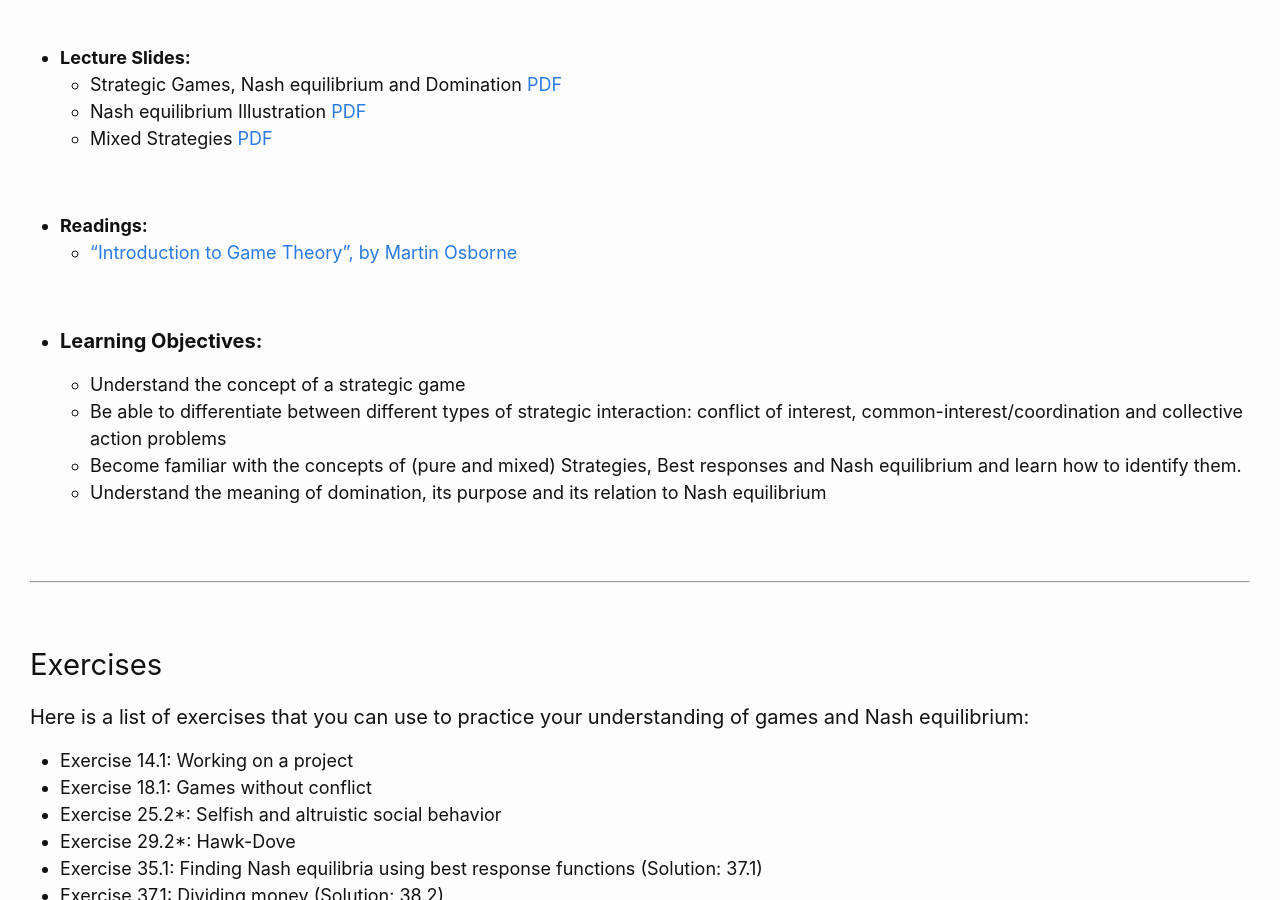
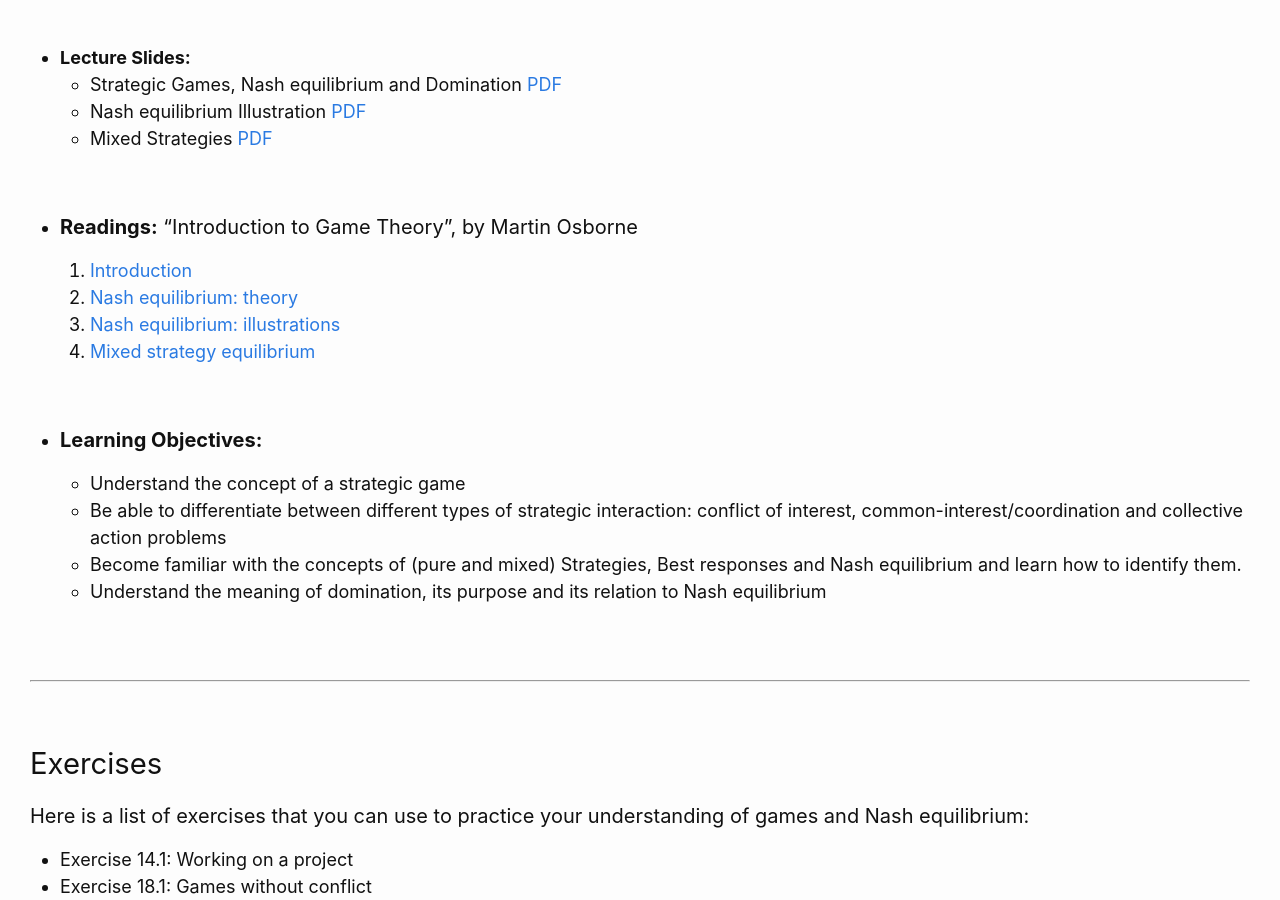
Before and after one commit to DrPeteAWag/MathEcon2022, a Jekyll site: the page built from _posts/2022-10-06-section1.md, in a window 1280 px wide and 900 px high, scrolled down 574 px. Built offline with Jekyll 4.4.1, drawn with Linux system fonts in a browser that asks for light colours.

Commit message:
Update 2022-10-06-section1.md

```diff
--- a/_posts/2022-10-06-section1.md
+++ b/_posts/2022-10-06-section1.md
@@ -21,9 +21,13 @@ We then continue to explore the concept of domination. A strategy is dominated i
 
 <br>
 
-- **Readings:**
-  - ["Introduction to Game Theory", by Martin Osborne](https://www.economics.utoronto.ca/osborne/igt/nash.pdf)
+- **Readings:** "Introduction to Game Theory", by Martin Osborne
 
+
+  1.   [ Introduction](https://www.economics.utoronto.ca/osborne/igt/igtChapter1.pdf)
+  2.   [Nash equilibrium: theory](https://www.economics.utoronto.ca/osborne/igt/igtChapter2.pdf)
+  3.  [Nash equilibrium: illustrations](https://www.economics.utoronto.ca/osborne/igt/igtChapter3.pdf)
+  4.   [Mixed strategy equilibrium](https://www.economics.utoronto.ca/osborne/igt/igtChapter4.pdf)
 
 
 <br>
```
